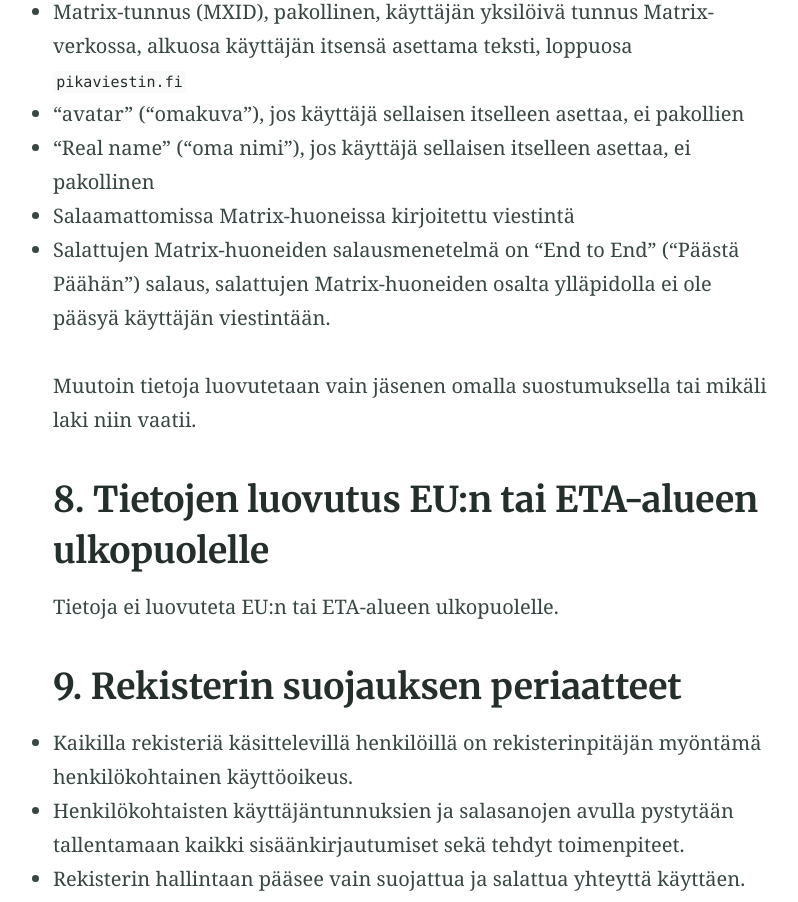
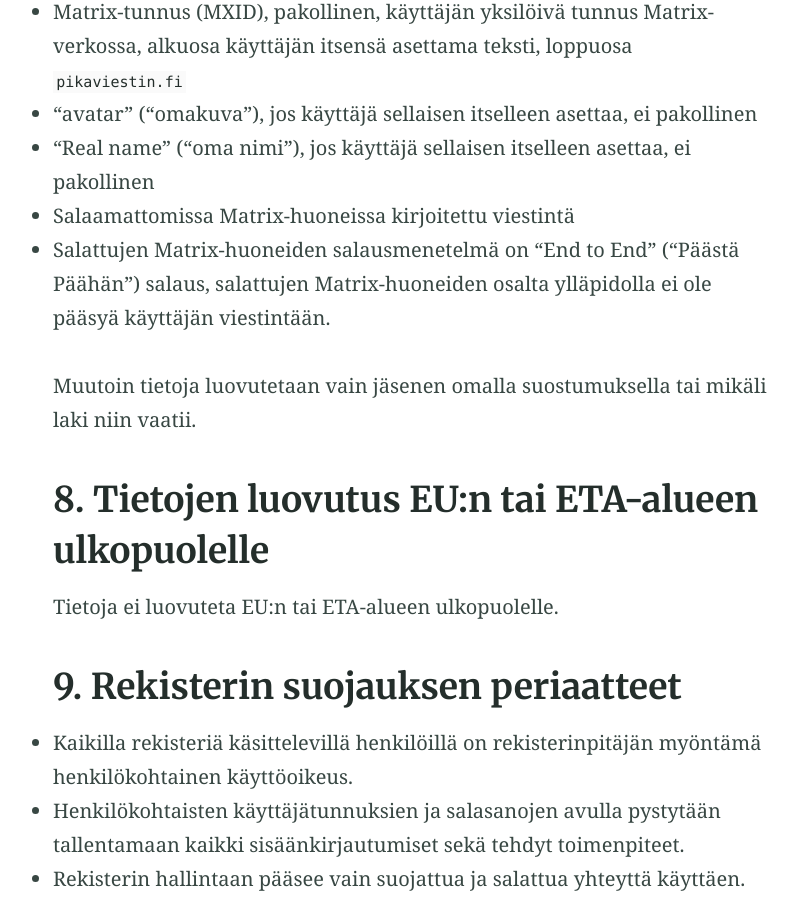
Before and after one commit to pikaviestin/website-www.pikaviestin.fi, a Jekyll site: the page built from tietosuojaseloste.md, in a window 1280 px wide and 1400 px high, scrolled down 1452 px. Shown: the part 160-1062 px from the top of the window, without its empty margins (230-1028 px from the left). Built offline with Jekyll 4.4.1, drawn with Linux system fonts in a browser that asks for light colours; our own code applies the rules of GitHub Pages for plain Markdown files.

Commit message:
Fix typos in tietosuojaseloste.md
Signed-off-by: Sami Olmari <sami@olmari.fi>

```diff
--- a/tietosuojaseloste.md
+++ b/tietosuojaseloste.md
@@ -29,7 +29,7 @@ Henkilötietoja käsitellään Matrix-palvelun hoitamiseksi.
 ## 7. Tietojen säännönmukaiset luovutukset
 Luonteeltaan julkisia tietoja joita käyttäjä Matrix-verkkoa käyttäessään tuottaa ovat:
  - Matrix-tunnus (MXID), pakollinen, käyttäjän yksilöivä tunnus Matrix-verkossa, alkuosa käyttäjän itsensä asettama teksti, loppuosa `pikaviestin.fi`
- - "avatar" ("omakuva"), jos käyttäjä sellaisen itselleen asettaa, ei pakollien
+ - "avatar" ("omakuva"), jos käyttäjä sellaisen itselleen asettaa, ei pakollinen
  - "Real name" ("oma nimi"), jos käyttäjä sellaisen itselleen asettaa, ei pakollinen
  - Salaamattomissa Matrix-huoneissa kirjoitettu viestintä
  - Salattujen Matrix-huoneiden salausmenetelmä on "End to End" ("Päästä Päähän") salaus, salattujen Matrix-huoneiden osalta ylläpidolla ei ole pääsyä käyttäjän viestintään.
@@ -41,7 +41,7 @@ Tietoja ei luovuteta EU:n tai ETA-alueen ulkopuolelle.
 
 ## 9. Rekisterin suojauksen periaatteet
  - Kaikilla rekisteriä käsittelevillä henkilöillä on rekisterinpitäjän myöntämä henkilökohtainen käyttöoikeus.
- - Henkilökohtaisten käyttäjäntunnuksien ja salasanojen avulla pystytään tallentamaan kaikki sisäänkirjautumiset sekä tehdyt toimenpiteet.
+ - Henkilökohtaisten käyttäjätunnuksien ja salasanojen avulla pystytään tallentamaan kaikki sisäänkirjautumiset sekä tehdyt toimenpiteet.
  - Rekisterin hallintaan pääsee vain suojattua ja salattua yhteyttä käyttäen.
  - Rekisteriin ei talleteta henkilötietolain määrittelemiä salassapidettäviä tietoja.
  - Rekisterin käsittelijöillä on vaitiolovelvollisuus liittyen kaikkiin jäsentietoihin.
```
